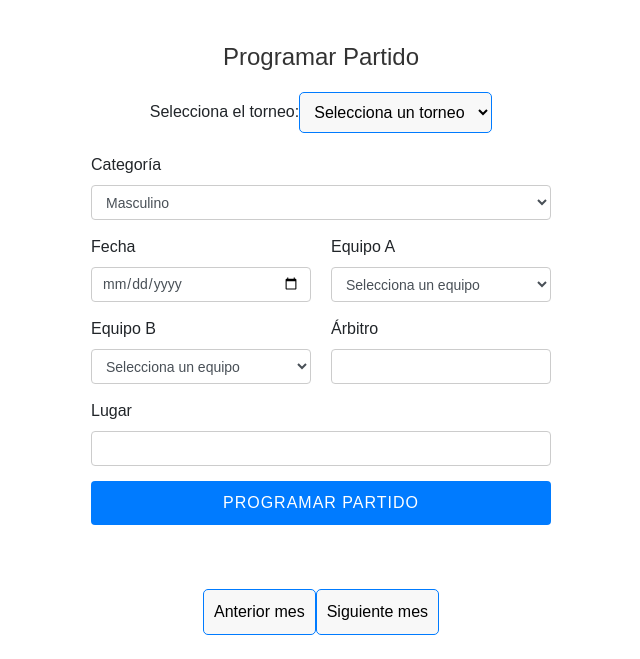
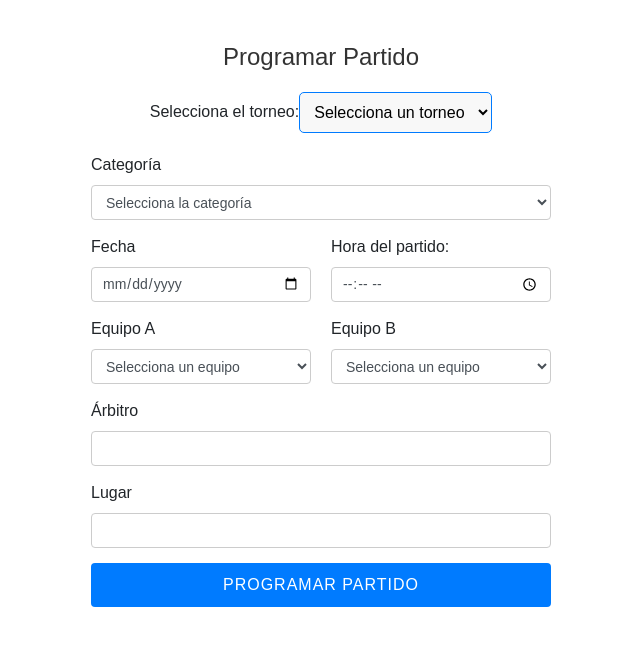
Before and after one commit to AlbeiroBurbanoTobar/ppi_dai_BURBANOaj, a Flask app: page /calendar in a window 1280 px wide. Shown: the part 195-854 px from the top of the page, without its empty margins (319-959 px from the left). Run offline with Flask 3, Linux system fonts and the light colour scheme; a user stored in the database is signed in; data comes from the database, SQL or seed files in the repository; some libraries are stand-ins or nearby versions.

Commit message:
actualizacion a calendar
se agrega el campo hr y se aguarda

```diff
--- a/Partidos.csv
+++ b/Partidos.csv
@@ -1,4 +1,2 @@
-match_id,user_id,tournament_name,team_a,team_b,match_date,referee,location,categoria
-497439fa-4384-43f0-a617-15a91370e605,1,,1-1,1-5,2024-05-23,Juan Reyes,Pasto,Masculino
-a937f555-34f4-487a-ad84-e78aa1f2d9af,1,,1,1,,,,Masculino
-94d0aba9-a6b2-4717-b969-f50e4cd9e78d,1,NBA,1-1,1-2,2024-05-11,Juan Reyes,Tierra del amanecer,Masculino
+match_id,user_id,tournament_name,team_a,team_b,match_date,referee,match_time,location,categoria
+cab87540-2e26-4bd8-b4a9-9cc7577be3f2,1,NBA,2,8,2024-05-13,Juan Reyes,18:00,Pasto,Masculino
--- a/website/templates/calendar.html
+++ b/website/templates/calendar.html
@@ -16,6 +16,7 @@
         <div class="form-group">
             <label for="categoria">Categoría</label>
             <select class="form-control" id="categoria" name="categoria" onchange="updateTeamLists()" required>
+                <option value="" disabled selected>Selecciona la categoría</option>
                 <option value="Masculino">Masculino</option>
                 <option value="Femenino">Femenino</option>
             </select>
@@ -28,6 +29,16 @@
                     <label for="date">Fecha</label>
                     <input type="date" id="date" name="date" class="form-control" required>
                 </div>
+
+                <div class="form-group col-md-6">
+                    <label for="match_time">Hora del partido:</label>
+                    <input type="time" id="match_time" name="match_time" class="form-control" required>
+                </div>
+
+
+            </div>
+            <div class="form-row">
+
                 <div class="form-group col-md-6">
                     <label for="teamA">Equipo A</label>
                     <select id="teamA" name="teamA" class="form-control" required>
@@ -35,8 +46,7 @@
                         <!-- Las opciones se añadirán dinámicamente -->
                     </select>
                 </div>
-            </div>
-            <div class="form-row">
+
                 <div class="form-group col-md-6">
                     <label for="teamB">Equipo B</label>
                     <select id="teamB" name="teamB" class="form-control" required>
@@ -45,17 +55,18 @@
                     </select>
                 </div>
 
-                <div class="form-group col-md-6">
-                    <label for="referee">Árbitro</label>
-                    <input type="text" id="referee" name="referee" class="form-control" required>
+            </div>
+            <div class="form-group">
+                <label for="referee">Árbitro</label>
+                <input type="text" id="referee" name="referee" class="form-control" required>
 
-            </div>
             </div>
             <div class="form-group">
                 <label for="location">Lugar</label>
                 <input type="text" id="location" name="location" class="form-control" required>
             </div>
             <button type="submit" class="btn btn-primary">Programar partido</button>
+
         </form>
     </div>
     <br>
--- a/website/views.py
+++ b/website/views.py
@@ -338,6 +338,7 @@ def schedule_match():
         referee = request.form.get('referee')
         location = request.form.get('location')
         categoria = request.form.get('categoria')
+        match_time = request.form.get('match_time')
 
         # Crear un identificador único para cada partido
         match_id = str(uuid.uuid4())
@@ -357,6 +358,7 @@ def schedule_match():
             'team_b': [team_b],
             'match_date': [match_date],
             'referee': [referee],
+            'match_time': [match_time],
             'location': [location],
             'categoria': [categoria]
         })
```
